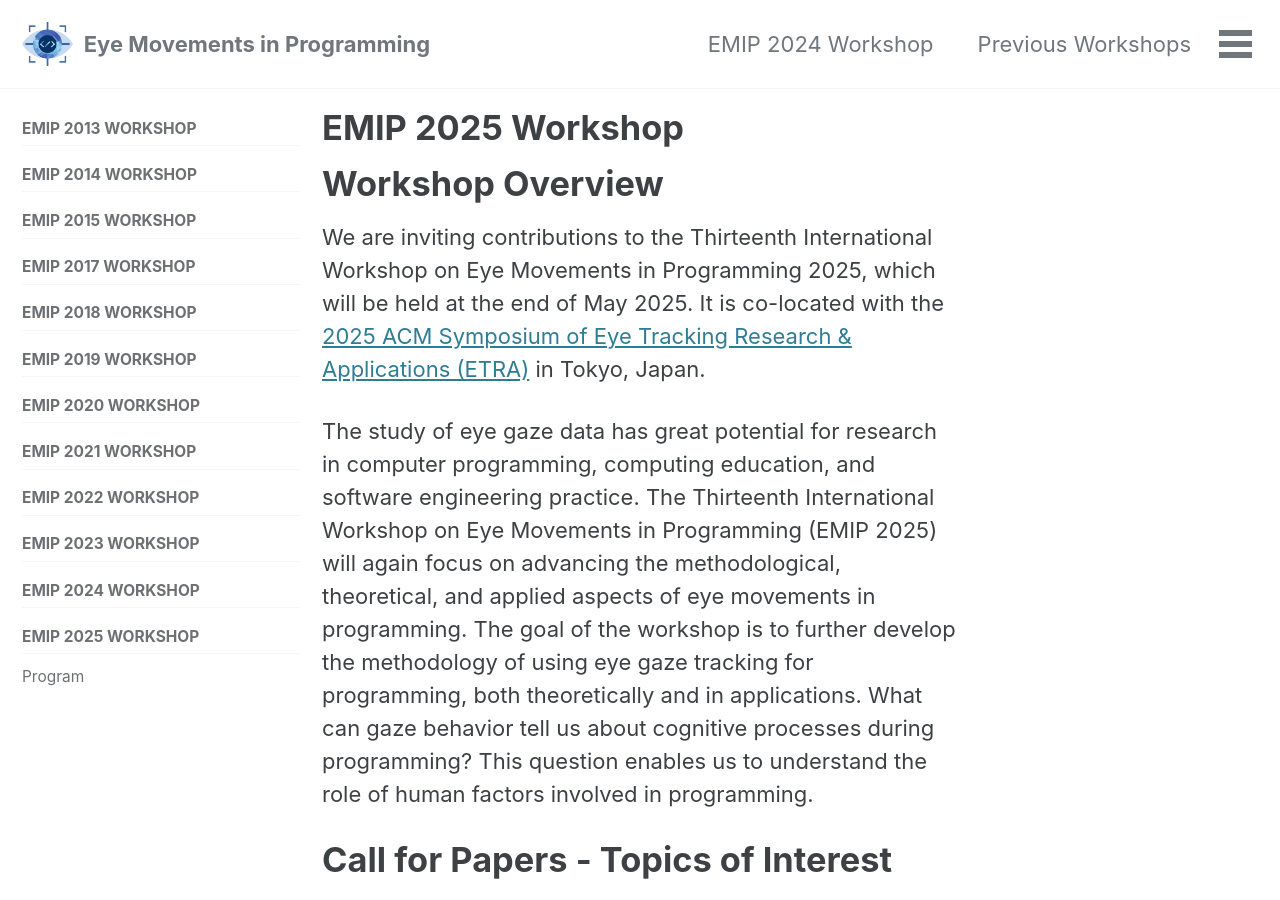
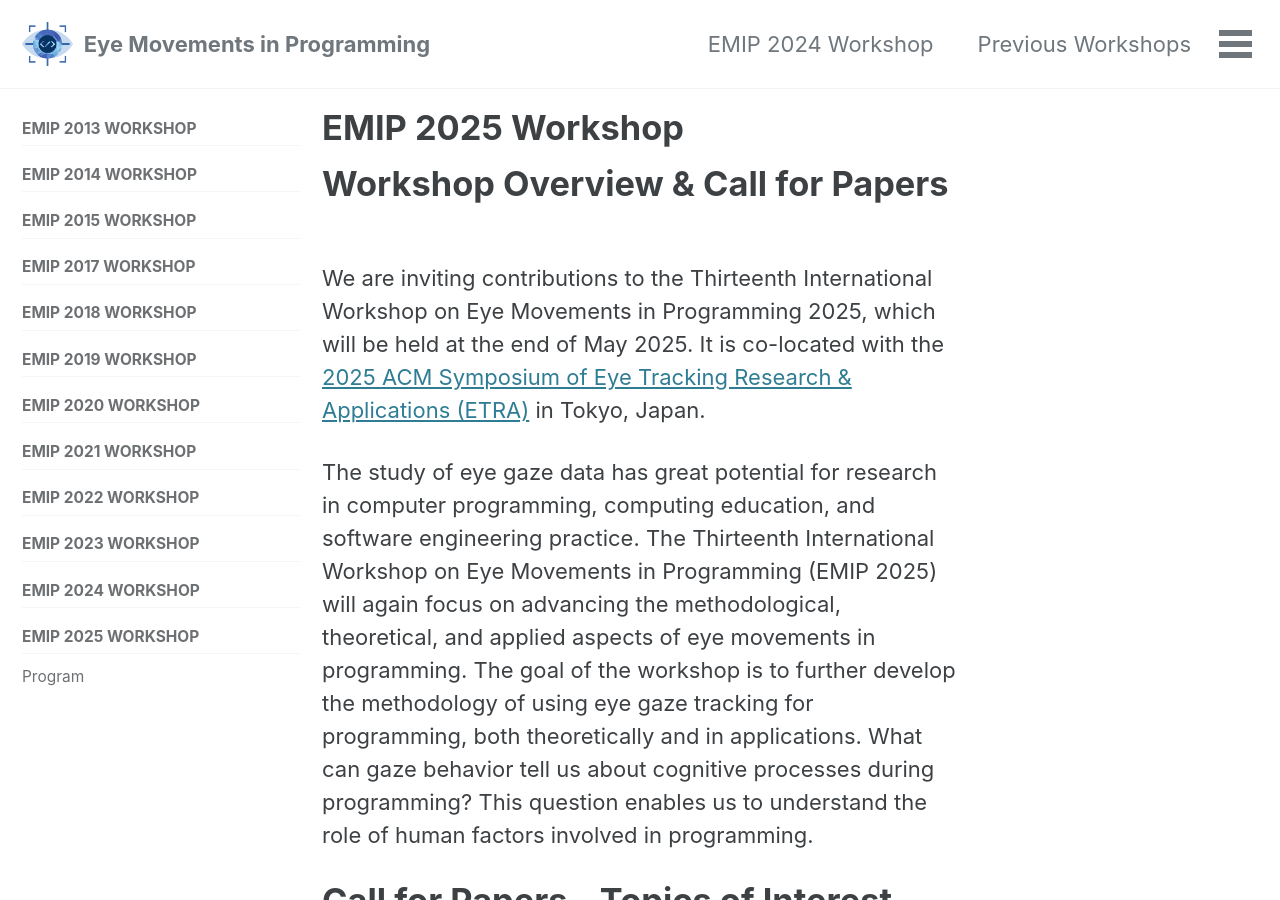
Before and after one commit to EMIPws/emipws.github.io, a Jekyll site: the page built from pages/workshop/emip-2025.md, in a window 1280 px wide and 900 px high. Built offline with Jekyll 4.4.1, drawn with Linux system fonts in a browser that asks for light colours; cached includes are drawn as plain includes.

Commit message:
refine title

```diff
--- a/pages/workshop/emip-2025.md
+++ b/pages/workshop/emip-2025.md
@@ -7,7 +7,7 @@ sidebar:
   nav: "emip-2025"
 ---
 
-# Workshop Overview
+# Workshop Overview & Call for Papers
 We are inviting contributions to the Thirteenth International Workshop on Eye Movements in Programming 2025, which will be held at the end of May 2025. It is co-located with the [2025 ACM Symposium of Eye Tracking Research & Applications (ETRA)](http://etra.acm.org/2025/) in Tokyo, Japan.
 
 The study of eye gaze data has great potential for research in computer programming, computing education, and software engineering practice. The Thirteenth International Workshop on Eye Movements in Programming (EMIP 2025) will again focus on advancing the methodological, theoretical, and applied aspects of eye movements in programming. The goal of the workshop is to further develop the methodology of using eye gaze tracking for programming, both theoretically and in applications. What can gaze behavior tell us about cognitive processes during programming? This question enables us to understand the role of human factors involved in programming.
```
